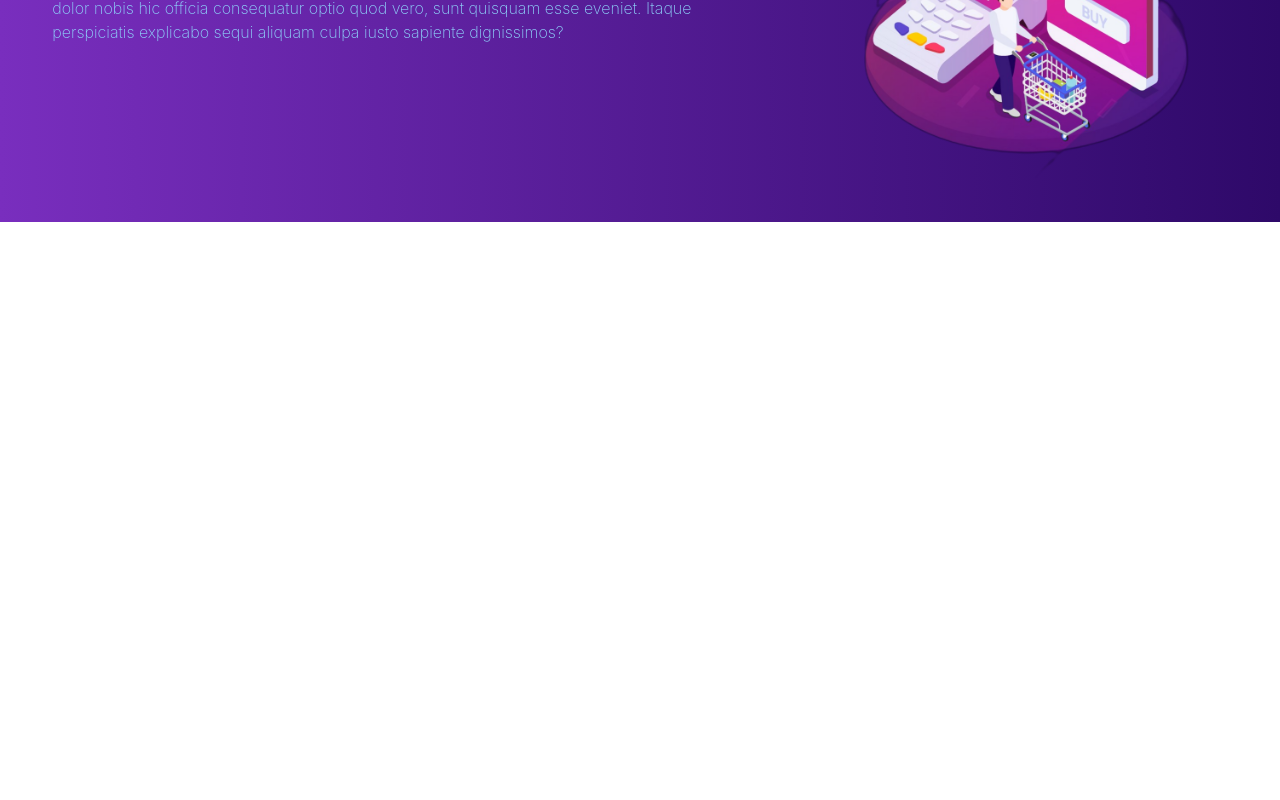
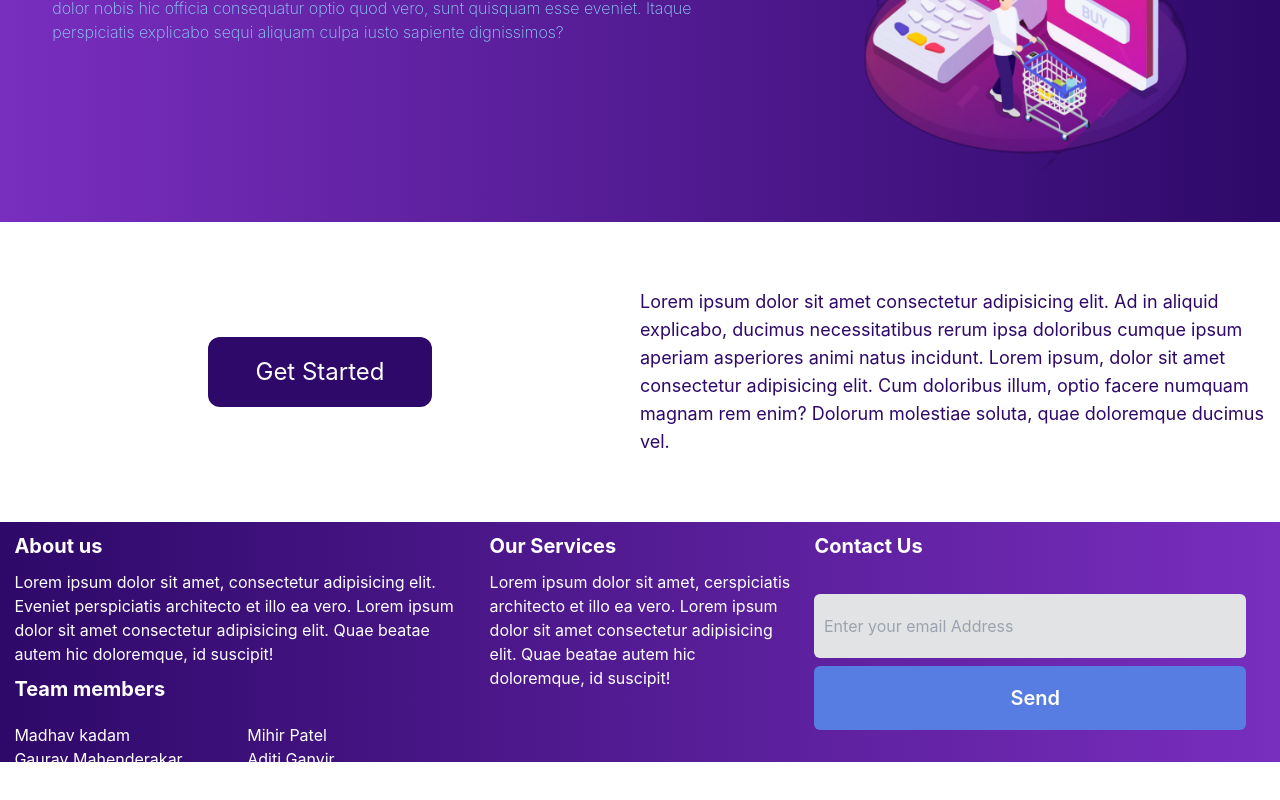
Before and after one commit to MihirKp25/enosium-project, a React (Create React App) app: page / in a window 1280 px wide. Shown: the part 316-1116 px from the top of the page. Before the commit the page ends 800 px from the top, so only its background shows below. Built offline with nearby package versions, Linux system fonts and the light colour scheme.

Commit message:
footer and et started

```diff
--- a/src/App.css
+++ b/src/App.css
@@ -1,3 +1,7 @@
+*{
+  margin: 0;
+  padding: 0;
+}
 .App {
   text-align: center;
 }
--- /dev/null
+++ b/src/components/dashboard_button.jsx
@@ -0,0 +1,23 @@
+import { motion } from "framer-motion"
+
+
+export const DashBoardDiv=()=>{
+    return <div className="h-[300px] grid grid-cols-2 ">
+        <div className="col-span-1 grid grid-rows-3">
+            <div className="row-span-1"></div>
+            <motion.button className="h-[70%] w-[35%] my-auto rounded-xl border-[#2e0969] bg-[#2e0969] flex text-center place-content-center mx-auto row-span-1 items-center text-2xl text-white hover:bg-[#5815c2] hover:border-[#5815c2]"
+            whileHover={{
+                scale: 1.1,
+                transition: { duration: 0.25 },
+            }}
+            >
+                Get Started
+            </motion.button>
+            <div className="row-span-1"></div>
+        </div>
+        <div className="col-span-1 items-center mx-auto my-auto text-left text-lg text-[#2e0969]">
+            Lorem ipsum dolor sit amet consectetur adipisicing elit. Ad in aliquid explicabo, ducimus necessitatibus rerum ipsa doloribus cumque ipsum aperiam asperiores animi natus incidunt.
+            Lorem ipsum, dolor sit amet consectetur adipisicing elit. Cum doloribus illum, optio facere numquam magnam rem enim? Dolorum molestiae soluta, quae doloremque ducimus vel.
+        </div>
+    </div>
+}
--- /dev/null
+++ b/src/components/footer.jsx
@@ -0,0 +1,52 @@
+import { motion } from "framer-motion"
+
+
+export const Footer=()=>{
+    return <div className="w-[100%] h-60  mb-[0%] grid grid-cols-8 bg-gradient-to-l from-[#792ebe] to-[#2e0969] text-white">
+        <div className="col-span-3 grid grid-rows-2">
+            <div className="row-span-1  text-left">
+                <h1 className="text-xl ml-[3%] mt-[2%] font-bold">About us</h1>
+                <p className="ml-[3%] mt-[2%]">Lorem ipsum dolor sit amet, consectetur adipisicing elit. Eveniet perspiciatis architecto et illo ea vero. Lorem ipsum dolor sit amet consectetur adipisicing elit. Quae beatae autem hic doloremque, id suscipit!</p>
+            </div>
+            <div className="row-span-1  grid grid-rows-3">
+            <h1 className="text-xl ml-[3%] mt-[2%] text-left row-span-1 font-bold">Team members</h1>
+            <div className="text-left ml-[3%] mt-[2%] row-span-2 grid grid-cols-2">
+
+            <div className="col-span-1">
+                <p>Madhav kadam</p>
+                <p>Gaurav Mahenderakar</p>
+            </div>
+           <div className="col-span-1">
+           <p>Mihir Patel</p>
+                <p>Aditi Ganvir</p>
+           </div>
+            </div>
+            </div>
+        </div>
+        <div className="col-span-2 text-left">
+        <h1 className="text-xl ml-[3%] mt-[3%] font-bold">Our Services</h1>
+                <p className="ml-[3%] mt-[3%] mr-[3%]">Lorem ipsum dolor sit amet, cerspiciatis architecto et illo ea vero. Lorem ipsum dolor sit amet consectetur adipisicing elit. Quae beatae autem hic doloremque, id suscipit!</p>
+        </div>
+        <div className="col-span-3 grid grid-rows-4 ">
+    <div className="row-span-1  ml-[3%] mt-[2%] text-left text-xl font-bold"> Contact Us</div>
+
+
+    {/* //input */}
+
+    <div className="row-span-1  text-left ">
+        <input placeholder="Enter your email Address" className="bg-[#e2e3e4] text-left rounded-md  w-[90%] h-[90%] ml-[3%] pl-[2%] text-black"></input>
+    </div>
+    <div className="row-span-1 text-left">
+        <motion.input type="submit" className="text-center border-solid rounded-md  w-[90%] h-[90%] ml-[3%] pl-[2%] bg-[#577de3] hover:bg-[#425fad] text-xl text-white font-semibold" value="Send"
+        whileHover={{
+            scale: 1.03,
+            transition: { duration: 0.25 },
+        }}
+        ></motion.input>
+
+    </div>
+    <div className="row-span-1 "></div>
+
+        </div>
+    </div>
+}
--- a/src/components/home.jsx
+++ b/src/components/home.jsx
@@ -1,7 +1,11 @@
+import { DashBoardDiv } from "./dashboard_button"
+import { Footer } from "./footer"
 import { Imageslider } from "./imageslider"
 
 export const Home=()=>{
     return <div>
         <Imageslider/>
+        <DashBoardDiv/>
+        <Footer/>
     </div>
 }
--- /dev/null
+++ b/src/components/imageslider2.jsx
@@ -0,0 +1,42 @@
+import { useState } from "react"
+import { Image } from "../helpers/imagedata"
+import { motion, useAnimation } from "framer-motion";
+
+export const Imageslider = () => {
+    const [currimg, setcurrimg] = useState(0);
+
+    const animation1= useAnimation('elastic', 1000, 100);
+
+
+    return <div>
+        <div className="w-[100%] h-[500px] mx-auto mt-[3%] bg-gradient-to-r from-[#792ebe] to-[#2e0969] ">
+            <div className="w-[100%] h-[100%] bg-center bg-no-repeat bg-cover grid grid-cols-12 " >
+                <div className="col-span-7 h-[100%] grid grid-rows-4" onClick={() => {
+                    setcurrimg((currimg - 1 + Image.length) % Image.length)
+                }}>
+
+
+                    <div className="row-span-1">
+                    </div>
+                    <div className="row-span-1">
+                        <h1 className="text-left font-serif text-5xl pl-[7%] text-[#0a0a0a]">{Image[currimg].title}</h1>
+                    </div>
+                    <div className="row-span-2">
+                        <h1 className="text-left pl-[7%] font-extralight text-[#8fd3fa]">{Image[currimg].description}</h1>
+                    </div>
+
+
+                </div>
+                <div className="col-span-1 h-[100%]">
+
+                </div>
+                <div className="col-span-4 max-w-sm max-h-sm bg-center bg-no-repeat bg-cover " style={{ backgroundImage: `url(${Image[currimg].image})` }} onClick={() => {
+                    setcurrimg((currimg + 1) % Image.length)
+                }}>
+
+                </div>
+            </div>
+        </div>
+
+    </div>
+}
```
